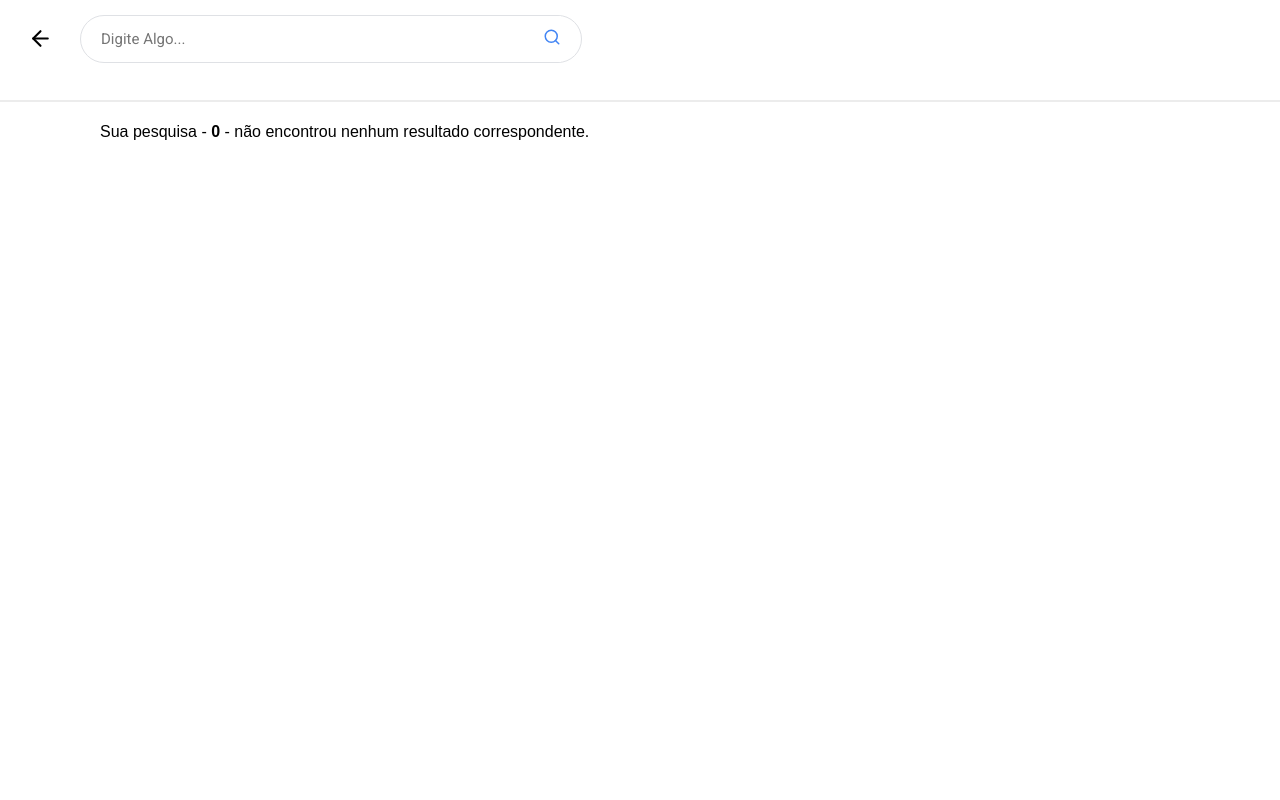
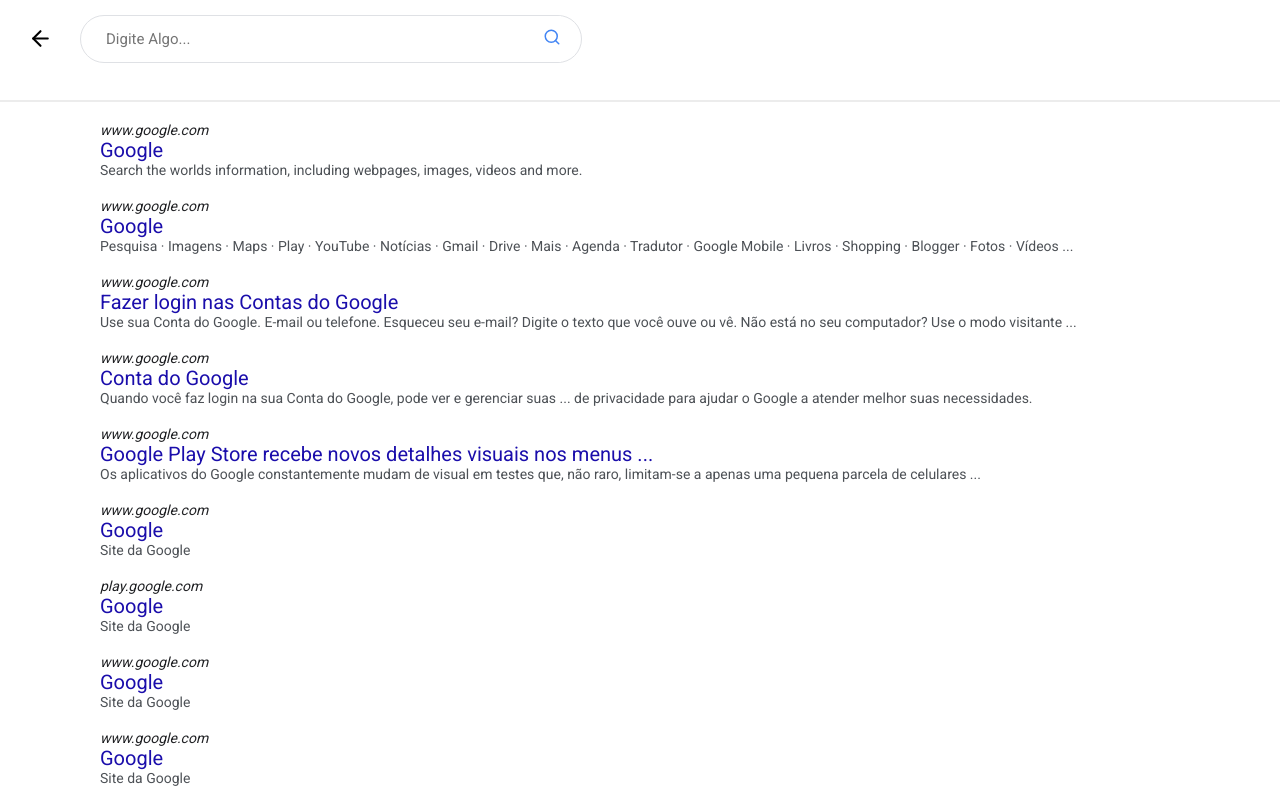
Before and after one commit to pedrocs378/projeto-tcc, a React (Create React App) app in the folder frontend/: page /search/0 in a window 1280 px wide. Shown: the top 800 px of the page. Built offline with nearby package versions, Linux system fonts and the light colour scheme; the HTML template or start-up script is replaced by a standard one.

Commit message:
adicao do componente de resultados

```diff
--- a/frontend/public/index.html
+++ b/frontend/public/index.html
@@ -24,7 +24,7 @@
       work correctly both with client-side routing and a non-root public URL.
       Learn how to configure a non-root public URL by running `npm run build`.
     -->
-    <title>React App</title>
+    <title>Google</title>
   </head>
   <body>
     <noscript>You need to enable JavaScript to run this app.</noscript>
--- a/frontend/src/components/Results/index.js
+++ b/frontend/src/components/Results/index.js
@@ -2,11 +2,28 @@
 
 import './styles.css'
 
-export default function Results() {
+export default function Results(props) {
 
     return (
-        <div>
-            <p>Hello World</p>
+        <div className="results">
+            <ul>
+                {
+                    props.pageResults.map(result => {
+                        return (
+                            result.page === props.page ?
+                                <li key={result.id}>
+                                    <a href={result.url}>
+                                        <cite>
+                                            {result.url.split('/')[2]}
+                                        </cite>
+                                        <h3>{result.title}</h3>
+                                    </a>
+                                    <span>{result.desc}</span>
+                                </li> : null
+                        )
+                    })
+                }
+            </ul>
         </div>
     )
 }
--- a/frontend/src/components/Results/styles.css
+++ b/frontend/src/components/Results/styles.css
@@ -0,0 +1,27 @@
+.results li {
+    margin-top: 20px;
+    list-style-type: none;
+}
+
+.results li h3 {
+    color: #1a0dab;
+    font-weight: normal;
+    font-size: 20px;
+}
+
+.results li span {
+    font-size: 14px;
+    color: #4d5156;
+}
+
+.results li a {
+    text-decoration: none;
+}
+
+.results li a:hover {
+    text-decoration: underline;
+}
+
+.results li cite {
+    color: #202124;
+}
--- a/frontend/src/components/SearchBar/index.js
+++ b/frontend/src/components/SearchBar/index.js
@@ -37,14 +37,18 @@
                 { props.value ?
                     <input
                         type="text"
-                        id="search"
+                        name="search"
+                        autoFocus
+                        autoComplete="off"
                         value={props.value}
                         onChange={handleDigit}
                         onKeyPress={onPressEnter}
                     /> :
                     <input
                         type="text"
-                        id="search"
+                        name="search"
+                        autoFocus
+                        autoComplete="off"
                         placeholder="Digite Algo..."
                         onChange={handleDigit}
                         onKeyPress={onPressEnter}
--- a/frontend/src/components/SearchBar/styles.css
+++ b/frontend/src/components/SearchBar/styles.css
@@ -4,9 +4,7 @@
     border: 1px solid #dfe1e5;
     width: 500px;
     height: 46px;
-    /* padding: 5px; */
     margin-top: 15px;
-    /* justify-content: space-around;  */
 }
 
 .icon-search {
@@ -26,6 +24,8 @@
 .search-term input {
     width: 100%;
     margin-left: 20px;
+    padding: 5px;
+    border-radius: 10px;
 }
 
 .box-search:hover {
--- a/frontend/src/components/SearchNotFound/index.js
+++ b/frontend/src/components/SearchNotFound/index.js
@@ -1,4 +1,4 @@
-import React, { useState } from 'react'
+import React from 'react'
 
 import './styles.css'
 
--- a/frontend/src/pages/SearchResults/index.js
+++ b/frontend/src/pages/SearchResults/index.js
@@ -1,100 +1,101 @@
 import React, { useEffect, useState } from 'react'
 import { MemoryRouter, Route } from 'react-router'
-import { useHistory, Link } from 'react-router-dom'
+import { useHistory } from 'react-router-dom'
 import { FiArrowLeft } from 'react-icons/fi'
 import Pagination from '@material-ui/lab/Pagination'
 import PaginationItem from '@material-ui/lab/PaginationItem'
 
 import './styles.css'
 
+import Results from '../../components/Results/'
 import SearchBar from '../../components/SearchBar'
 import SearchNotFound from '../../components/SearchNotFound'
 
 const results = [
-    // {
-    //     id: 0,
-    //     url: 'http://www.google.com',
-    //     title: 'Google',
-    //     desc: 'Search the worlds information, including webpages, images, videos and more.'
-    // },
-    // {
-    //     id: 1,
-    //     url: 'https://www.google.com/url?sa=t&rct=j&q=&esrc=s&source=web&cd=&cad=rja&uact=8&ved=2ahUKEwi_6cufsbnqAhUhJLkGHQADCQYQFjABegQIARAB&url=https%3A%2F%2Fwww.google.com%2F%3Fhl%3Dpt_br&usg=AOvVaw2LUYq2HB3rrKwdSYM0-Zvl',
-    //     title: 'Google',
-    //     desc: 'Pesquisa · Imagens · Maps · Play · YouTube · Notícias · Gmail · Drive · Mais · Agenda · Tradutor · Google Mobile · Livros · Shopping · Blogger · Fotos · Vídeos ...'
-    // },
-    // {
-    //     id: 2,
-    //     url: 'https://www.google.com/url?sa=t&rct=j&q=&esrc=s&source=web&cd=&cad=rja&uact=8&ved=2ahUKEwi_6cufsbnqAhUhJLkGHQADCQYQFjACegQIBBAB&url=https%3A%2F%2Fadssettings.google.com%2Fauthenticated%3Fhl%3Dpt-BR&usg=AOvVaw2sfhum3LHP2y7HNo5K3aXV',
-    //     title: 'Fazer login nas Contas do Google',
-    //     desc: 'Use sua Conta do Google. E-mail ou telefone. Esqueceu seu e-mail? Digite o texto que você ouve ou vê. Não está no seu computador? Use o modo visitante ...'
-    // },
-    // {
-    //     id: 3,
-    //     url: 'https://www.google.com/url?sa=t&rct=j&q=&esrc=s&source=web&cd=&cad=rja&uact=8&ved=2ahUKEwi_6cufsbnqAhUhJLkGHQADCQYQFjADegQIBRAB&url=https%3A%2F%2Fmyaccount.google.com%2Fintro%3Fhl%3Dpt-BR&usg=AOvVaw2hauLPVV_ljaApq6-LF-mM',
-    //     title: 'Conta do Google',
-    //     desc: 'Quando você faz login na sua Conta do Google, pode ver e gerenciar suas ... de privacidade para ajudar o Google a atender melhor suas necessidades.'
-    // },
-    // {
-    //     id: 4,
-    //     url: 'https://www.google.com/url?sa=t&rct=j&q=&esrc=s&source=web&cd=&cad=rja&uact=8&ved=2ahUKEwi_6cufsbnqAhUhJLkGHQADCQYQFjAEegQIEBAB&url=https%3A%2F%2Fcanaltech.com.br%2Fapps%2Fgoogle-play-store-recebe-novos-detalhes-visuais-nos-menus-de-categorias-167575%2F&usg=AOvVaw2OxvbZf1pJfGdlKnnZrf7b',
-    //     title: 'Google Play Store recebe novos detalhes visuais nos menus ...',
-    //     desc: 'Os aplicativos do Google constantemente mudam de visual em testes que, não raro, limitam-se a apenas uma pequena parcela de celulares ...'
-    // },
-    // {
-    //     id: 5,
-    //     url: 'https://www.google.com/url?sa=t&rct=j&q=&esrc=s&source=web&cd=&cad=rja&uact=8&ved=2ahUKEwi_6cufsbnqAhUhJLkGHQADCQYQFjAFegQIBhAB&url=https%3A%2F%2Fplay.google.com%2Fstore%2Fapps%2Fdetails%3Fid%3Dcom.google.android.googlequicksearchbox%26hl%3Dpt_BR&usg=AOvVaw2WpR3TC46VcEl0-jbbq1oo',
-    //     title: 'Google',
-    //     desc: 'Site da Google'
-    // },
-    // {
-    //     id: 6,
-    //     url: 'http://play.google.com/store',
-    //     title: 'Google',
-    //     desc: 'Site da Google'
-    // },
-    // {
-    //     id: 7,
-    //     url: 'http://www.google.com',
-    //     title: 'Google',
-    //     desc: 'Site da Google'
-    // },
-    // {
-    //     id: 8,
-    //     url: 'http://www.google.com',
-    //     title: 'Google',
-    //     desc: 'Site da Google'
-    // },
-    // {
-    //     id: 9,
-    //     url: 'http://www.google.com',
-    //     title: 'Google',
-    //     desc: 'Site da Google'
-    // },
-    // {
-    //     id: 10,
-    //     url: 'http://www.google.com',
-    //     title: 'Google',
-    //     desc: 'Site da Google'
-    // },
-    // {
-    //     id: 11,
-    //     url: 'http://www.google.com',
-    //     title: 'Google',
-    //     desc: 'Site da Google'
-    // },
-    // {
-    //     id: 12,
-    //     url: 'https://www.google.com/url?sa=t&rct=j&q=&esrc=s&source=web&cd=&cad=rja&uact=8&ved=2ahUKEwi_6cufsbnqAhUhJLkGHQADCQYQFjAEegQIEBAB&url=https%3A%2F%2Fcanaltech.com.br%2Fapps%2Fgoogle-play-store-recebe-novos-detalhes-visuais-nos-menus-de-categorias-167575%2F&usg=AOvVaw2OxvbZf1pJfGdlKnnZrf7b',
-    //     title: 'Google Play Store recebe novos detalhes visuais nos menus ...',
-    //     desc: 'Os aplicativos do Google constantemente mudam de visual em testes que, não raro, limitam-se a apenas uma pequena parcela de celulares ...'
-    // },
-    // {
-    //     id: 13,
-    //     url: 'https://www.google.com/url?sa=t&rct=j&q=&esrc=s&source=web&cd=&cad=rja&uact=8&ved=2ahUKEwi_6cufsbnqAhUhJLkGHQADCQYQFjAEegQIEBAB&url=https%3A%2F%2Fcanaltech.com.br%2Fapps%2Fgoogle-play-store-recebe-novos-detalhes-visuais-nos-menus-de-categorias-167575%2F&usg=AOvVaw2OxvbZf1pJfGdlKnnZrf7b',
-    //     title: 'Google Play Store recebe novos detalhes visuais nos menus ...',
-    //     desc: 'Os aplicativos do Google constantemente mudam de visual em testes que, não raro, limitam-se a apenas uma pequena parcela de celulares ...'
-    // },
+    {
+        id: 0,
+        url: 'http://www.google.com',
+        title: 'Google',
+        desc: 'Search the worlds information, including webpages, images, videos and more.'
+    },
+    {
+        id: 1,
+        url: 'https://www.google.com/url?sa=t&rct=j&q=&esrc=s&source=web&cd=&cad=rja&uact=8&ved=2ahUKEwi_6cufsbnqAhUhJLkGHQADCQYQFjABegQIARAB&url=https%3A%2F%2Fwww.google.com%2F%3Fhl%3Dpt_br&usg=AOvVaw2LUYq2HB3rrKwdSYM0-Zvl',
+        title: 'Google',
+        desc: 'Pesquisa · Imagens · Maps · Play · YouTube · Notícias · Gmail · Drive · Mais · Agenda · Tradutor · Google Mobile · Livros · Shopping · Blogger · Fotos · Vídeos ...'
+    },
+    {
+        id: 2,
+        url: 'https://www.google.com/url?sa=t&rct=j&q=&esrc=s&source=web&cd=&cad=rja&uact=8&ved=2ahUKEwi_6cufsbnqAhUhJLkGHQADCQYQFjACegQIBBAB&url=https%3A%2F%2Fadssettings.google.com%2Fauthenticated%3Fhl%3Dpt-BR&usg=AOvVaw2sfhum3LHP2y7HNo5K3aXV',
+        title: 'Fazer login nas Contas do Google',
+        desc: 'Use sua Conta do Google. E-mail ou telefone. Esqueceu seu e-mail? Digite o texto que você ouve ou vê. Não está no seu computador? Use o modo visitante ...'
+    },
+    {
+        id: 3,
+        url: 'https://www.google.com/url?sa=t&rct=j&q=&esrc=s&source=web&cd=&cad=rja&uact=8&ved=2ahUKEwi_6cufsbnqAhUhJLkGHQADCQYQFjADegQIBRAB&url=https%3A%2F%2Fmyaccount.google.com%2Fintro%3Fhl%3Dpt-BR&usg=AOvVaw2hauLPVV_ljaApq6-LF-mM',
+        title: 'Conta do Google',
+        desc: 'Quando você faz login na sua Conta do Google, pode ver e gerenciar suas ... de privacidade para ajudar o Google a atender melhor suas necessidades.'
+    },
+    {
+        id: 4,
+        url: 'https://www.google.com/url?sa=t&rct=j&q=&esrc=s&source=web&cd=&cad=rja&uact=8&ved=2ahUKEwi_6cufsbnqAhUhJLkGHQADCQYQFjAEegQIEBAB&url=https%3A%2F%2Fcanaltech.com.br%2Fapps%2Fgoogle-play-store-recebe-novos-detalhes-visuais-nos-menus-de-categorias-167575%2F&usg=AOvVaw2OxvbZf1pJfGdlKnnZrf7b',
+        title: 'Google Play Store recebe novos detalhes visuais nos menus ...',
+        desc: 'Os aplicativos do Google constantemente mudam de visual em testes que, não raro, limitam-se a apenas uma pequena parcela de celulares ...'
+    },
+    {
+        id: 5,
+        url: 'https://www.google.com/url?sa=t&rct=j&q=&esrc=s&source=web&cd=&cad=rja&uact=8&ved=2ahUKEwi_6cufsbnqAhUhJLkGHQADCQYQFjAFegQIBhAB&url=https%3A%2F%2Fplay.google.com%2Fstore%2Fapps%2Fdetails%3Fid%3Dcom.google.android.googlequicksearchbox%26hl%3Dpt_BR&usg=AOvVaw2WpR3TC46VcEl0-jbbq1oo',
+        title: 'Google',
+        desc: 'Site da Google'
+    },
+    {
+        id: 6,
+        url: 'http://play.google.com/store',
+        title: 'Google',
+        desc: 'Site da Google'
+    },
+    {
+        id: 7,
+        url: 'http://www.google.com',
+        title: 'Google',
+        desc: 'Site da Google'
+    },
+    {
+        id: 8,
+        url: 'http://www.google.com',
+        title: 'Google',
+        desc: 'Site da Google'
+    },
+    {
+        id: 9,
+        url: 'http://www.google.com',
+        title: 'Google',
+        desc: 'Site da Google'
+    },
+    {
+        id: 10,
+        url: 'http://www.google.com',
+        title: 'Google',
+        desc: 'Site da Google'
+    },
+    {
+        id: 11,
+        url: 'http://www.google.com',
+        title: 'Google',
+        desc: 'Site da Google'
+    },
+    {
+        id: 12,
+        url: 'https://www.google.com/url?sa=t&rct=j&q=&esrc=s&source=web&cd=&cad=rja&uact=8&ved=2ahUKEwi_6cufsbnqAhUhJLkGHQADCQYQFjAEegQIEBAB&url=https%3A%2F%2Fcanaltech.com.br%2Fapps%2Fgoogle-play-store-recebe-novos-detalhes-visuais-nos-menus-de-categorias-167575%2F&usg=AOvVaw2OxvbZf1pJfGdlKnnZrf7b',
+        title: 'Google Play Store recebe novos detalhes visuais nos menus ...',
+        desc: 'Os aplicativos do Google constantemente mudam de visual em testes que, não raro, limitam-se a apenas uma pequena parcela de celulares ...'
+    },
+    {
+        id: 13,
+        url: 'https://www.google.com/url?sa=t&rct=j&q=&esrc=s&source=web&cd=&cad=rja&uact=8&ved=2ahUKEwi_6cufsbnqAhUhJLkGHQADCQYQFjAEegQIEBAB&url=https%3A%2F%2Fcanaltech.com.br%2Fapps%2Fgoogle-play-store-recebe-novos-detalhes-visuais-nos-menus-de-categorias-167575%2F&usg=AOvVaw2OxvbZf1pJfGdlKnnZrf7b',
+        title: 'Google Play Store recebe novos detalhes visuais nos menus ...',
+        desc: 'Os aplicativos do Google constantemente mudam de visual em testes que, não raro, limitam-se a apenas uma pequena parcela de celulares ...'
+    },
 
 ]
 
@@ -155,27 +156,7 @@
             <div id="resultsbar">
                 {
                     results.length > 0 ?
-                        <div className="results">
-                            <ul>
-                                {
-                                    pageResults.map(result => {
-                                        return (
-                                            result.page === page ?
-                                                <li key={result.id}>
-                                                    <a href={result.url}>
-                                                        <cite>
-                                                            {result.url.split('/')[2]}
-                                                        </cite>
-                                                        <h3>{result.title}</h3>
-                                                    </a>
-                                                    <span>{result.desc}</span>
-                                                </li> : null
-                                        )
-                                    })
-                                }
-                            </ul>
-                        </div>
-                    :
+                    <Results page={page} pageResults={pageResults} /> :
                     <SearchNotFound
                         value={props.match.params.query.includes('+') ? props.match.params.query.split('+').join(' ') : props.match.params.query}
                     />
```
Also changed, not shown: frontend/public/logo192.png (deleted), frontend/public/logo512.png (deleted).
